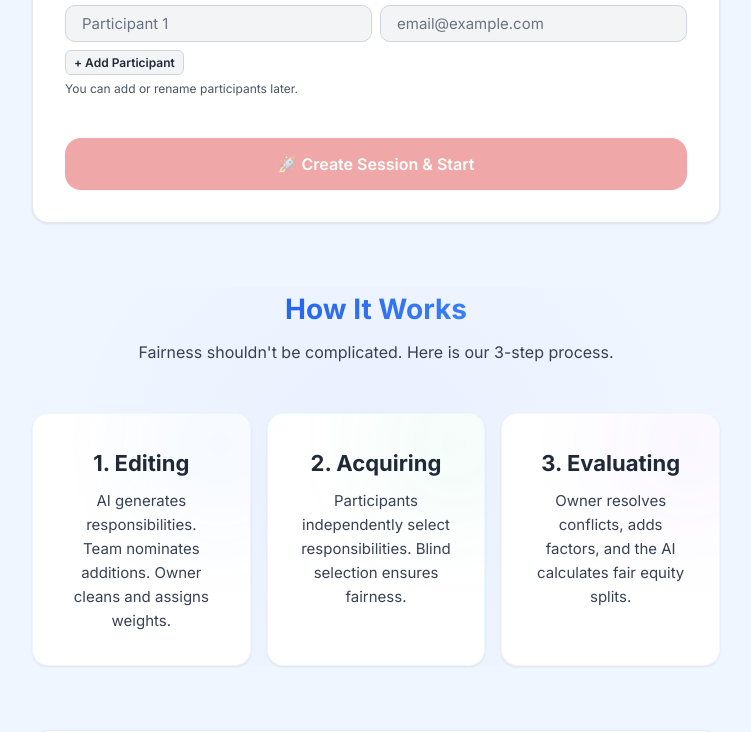
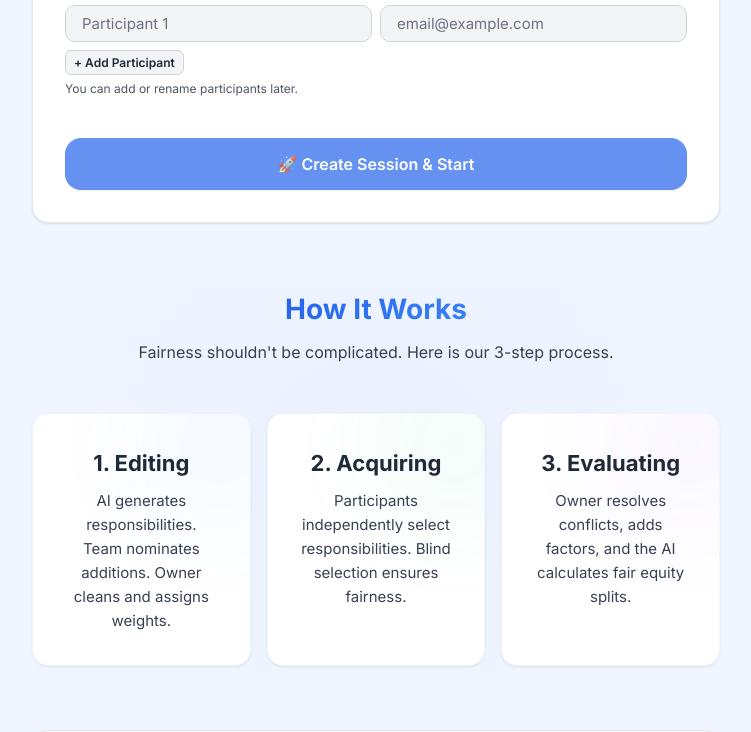
Before and after one commit to Lezzur/red_tool, a Next.js app: page / in a window 1280 px wide. Shown: the part 860-1592 px from the top of the page, without its empty margins (264-1015 px from the left). Built offline with nearby package versions, Linux system fonts and the light colour scheme; no server answers.

Commit message:
fix: increase disabled button opacity from 0.4 to 0.7 for better contrast

```diff
--- a/app/globals.css
+++ b/app/globals.css
@@ -249,20 +249,18 @@ a:hover {
 }
 
 .btn:disabled {
-  opacity: 0.4;
+  opacity: 0.7;
   cursor: not-allowed;
 }
 
 .btn-primary {
-  background: #DC2626 !important;
-  background-color: #DC2626 !important;
-  background-image: none !important;
-  color: #FFFFFF !important;
+  background: #2563EB;
+  color: #FFFFFF;
   box-shadow: var(--shadow-sm);
 }
 
 .btn-primary:hover:not(:disabled) {
-  background: #B91C1C !important;
+  background: #1D4ED8;
   transform: translateY(-1px);
   box-shadow: var(--shadow-md);
 }
--- a/app/page.tsx
+++ b/app/page.tsx
@@ -229,7 +229,7 @@ export default function HomePage() {
           className="btn btn-primary btn-lg"
           onClick={handleCreate}
           disabled={isCreating || businessConcept.length < 100 || !businessName.trim()}
-          style={{ width: '100%', marginTop: 'var(--space-md)', backgroundColor: '#DC2626', background: '#DC2626' }}
+          style={{ width: '100%', marginTop: 'var(--space-md)' }}
         >
           {isCreating ? (
             <>
```
